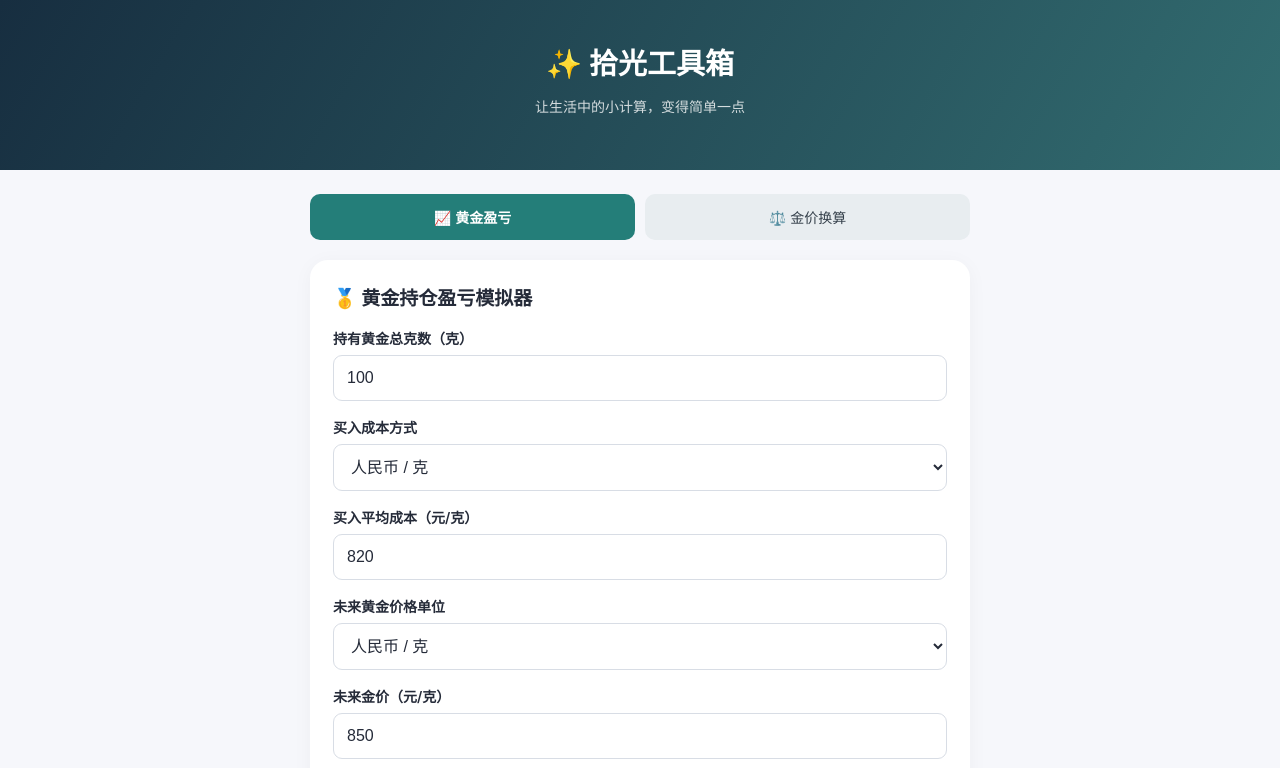
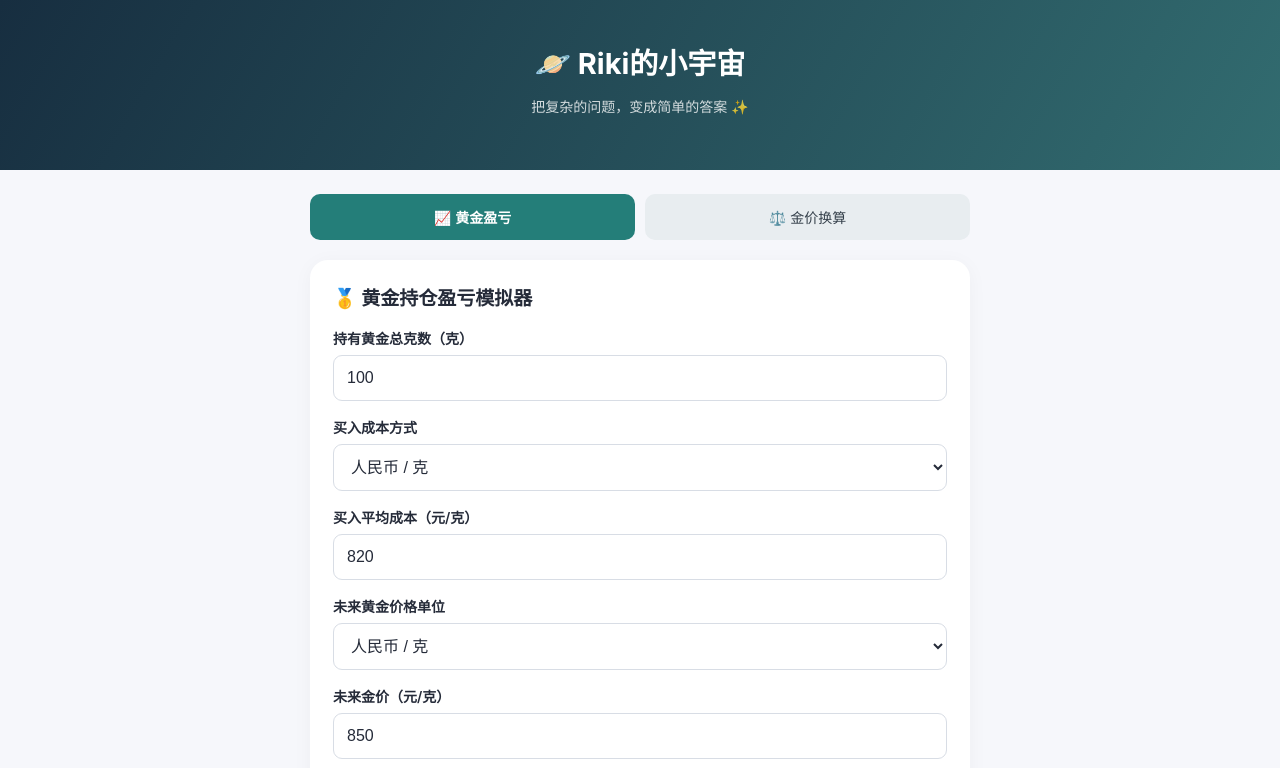
Before and after one commit to rikigoogle/family-tools, a plain HTML site: page index.html in a window 1280 px wide. Shown: the top 768 px of the page. Drawn offline with Linux system fonts and the light colour scheme.

Commit message:
Update index.html

```diff
--- a/index.html
+++ b/index.html
@@ -4,7 +4,7 @@
 <head>
 <meta charset="UTF-8">
 <meta name="viewport" content="width=device-width, initial-scale=1">
-<title>拾光工具箱</title>
+<title>Riki的小宇宙 🌌</title>
 <style>
 *{box-sizing:border-box}
 body{margin:0;background:#f6f7fb;color:#252b39;font-family:-apple-system,BlinkMacSystemFont,"Segoe UI",sans-serif}
@@ -39,8 +39,8 @@ footer{text-align:center;color:#9aa3ad;font-size:12px;padding:15px}
 <body>
 
 <header>
-<h1>✨ 拾光工具箱</h1>
-<p>让生活中的小计算，变得简单一点</p>
+<h1>🪐 Riki的小宇宙</h1>
+<p>把复杂的问题，变成简单的答案 ✨</p>
 </header>
 
 <main>
@@ -178,7 +178,7 @@ footer{text-align:center;color:#9aa3ad;font-size:12px;padding:15px}
 
 </main>
 
-<footer>❤️ 拾光工具箱 · 所有计算均在本地浏览器完成</footer>
+<footer>   用一点好奇心，让生活更有数。<br>   © Riki的小宇宙 · Made with ❤️   <div style="margin-top:6px">     所有计算均在本地浏览器完成   </div> </footer>
 
 <script>
 const OUNCE = 31.1034768;
```
